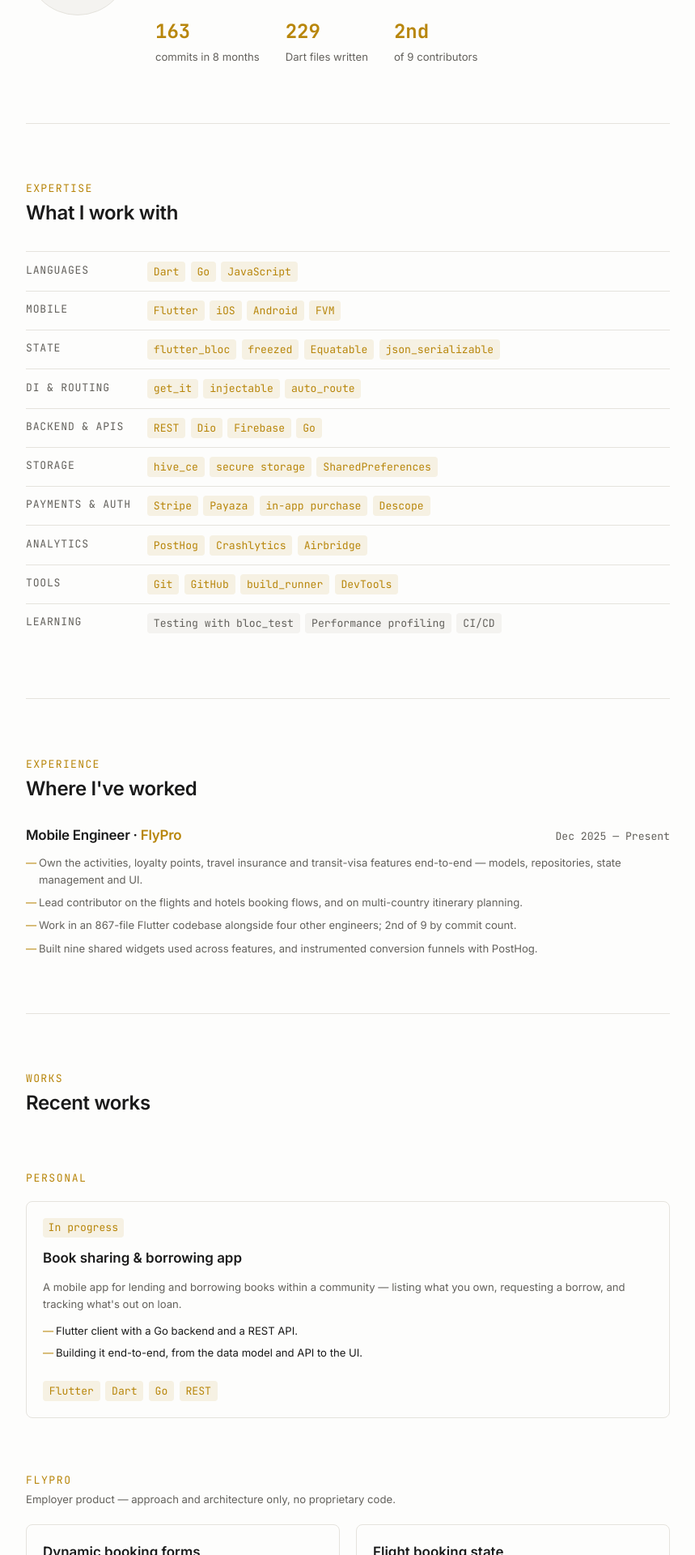
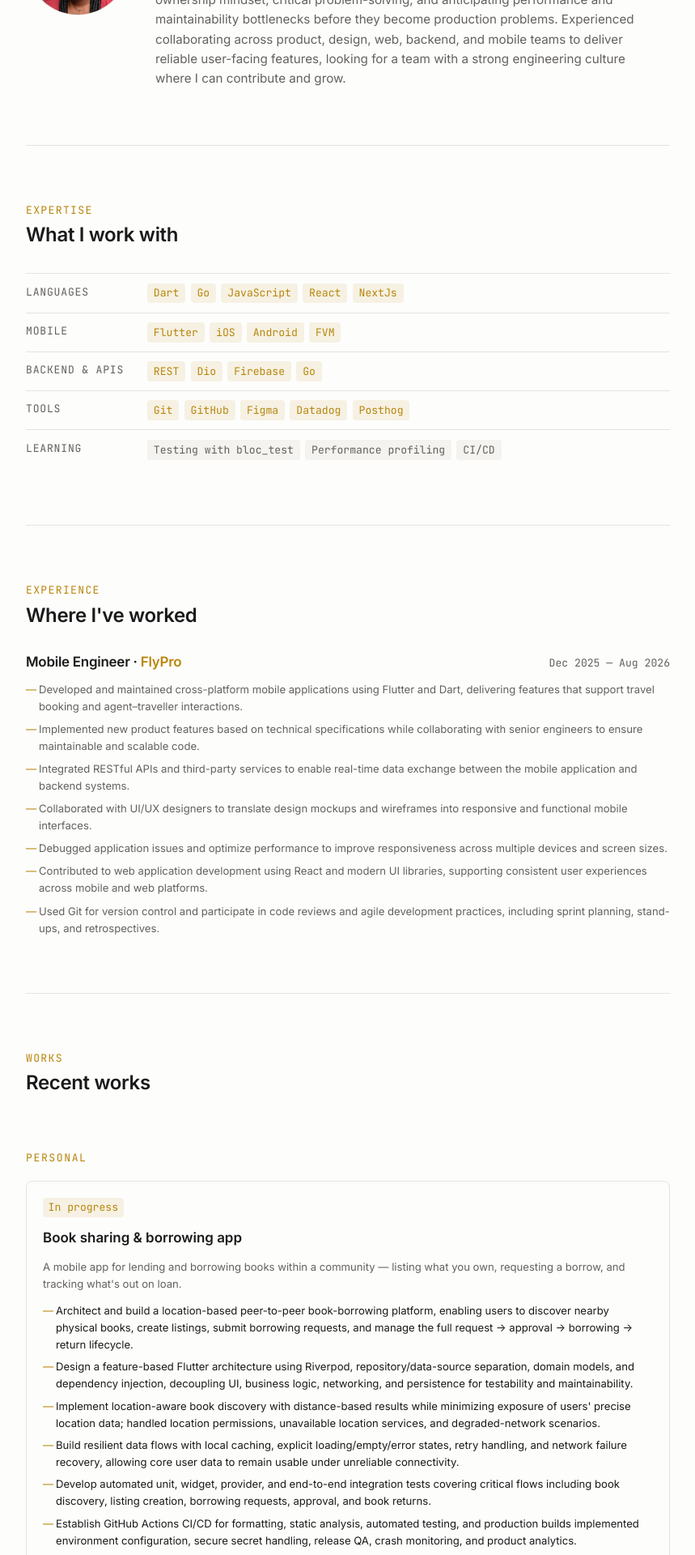
Before and after one commit to Soph-iee/My-portfolio, a React (Vite) app: page / in a window 1280 px wide. Shown: the part 880-2800 px from the top of the page at 81% size, without its empty margins (210-1069 px from the left). Built offline with nearby package versions, Linux system fonts and the light colour scheme.

Commit message:
Refactor code structure for improved readability and maintainability

```diff
--- a/src/App.jsx
+++ b/src/App.jsx
@@ -4,7 +4,6 @@
 import Stack from "./components/Stack";
 import Experience from "./components/Experience";
 import Works from "./components/Works";
-import HowIWork from "./components/HowIWork";
 import Contact from "./components/Contact";
 import Footer from "./components/Footer";
 
@@ -18,7 +17,6 @@
         <Stack />
         <Experience />
         <Works />
-        <HowIWork />
         <Contact />
       </main>
       <Footer />
--- a/src/components/About.jsx
+++ b/src/components/About.jsx
@@ -1,6 +1,5 @@
 import Section from "./Section";
 import profile from "../data/profile";
-import metrics from "../data/metrics";
 
 export default function About() {
   return (
@@ -16,14 +15,6 @@
 
         <div>
           <p className="about-body">{profile.about}</p>
-          <ul className="metrics">
-            {metrics.map((m) => (
-              <li key={m.label}>
-                <span className="metric-value">{m.value}</span>
-                <span className="metric-label">{m.label}</span>
-              </li>
-            ))}
-          </ul>
         </div>
       </div>
     </Section>
--- a/src/components/HowIWork.jsx
+++ /dev/null
@@ -1,22 +0,0 @@
-import Section from "./Section";
-import principles, { aiNote } from "../data/principles";
-
-export default function HowIWork() {
-  return (
-    <Section id="how-i-work" eyebrow="How I work" heading="Habits">
-      <ul className="principles">
-        {principles.map((p) => (
-          <li key={p.title}>
-            <h3>{p.title}</h3>
-            <p>{p.body}</p>
-          </li>
-        ))}
-      </ul>
-
-      <aside className="ai-note">
-        <h3>{aiNote.title}</h3>
-        <p>{aiNote.body}</p>
-      </aside>
-    </Section>
-  );
-}
--- a/src/data/experience.js
+++ b/src/data/experience.js
@@ -2,12 +2,15 @@
   {
     role: "Mobile Engineer",
     company: "FlyPro",
-    period: "Dec 2025 — Present",
+    period: "Dec 2025 — Aug 2026",
     points: [
-      "Own the activities, loyalty points, travel insurance and transit-visa features end-to-end — models, repositories, state management and UI.",
-      "Lead contributor on the flights and hotels booking flows, and on multi-country itinerary planning.",
-      "Work in an 867-file Flutter codebase alongside four other engineers; 2nd of 9 by commit count.",
-      "Built nine shared widgets used across features, and instrumented conversion funnels with PostHog.",
+      "Developed and maintained cross-platform mobile applications using Flutter and Dart, delivering features that support travel booking and agent–traveller interactions.",
+      "Implemented new product features based on technical specifications while collaborating with senior engineers to ensure maintainable and scalable code.",
+      "Integrated RESTful APIs and third-party services to enable real-time data exchange between the mobile application and backend systems.",
+      "Collaborated with UI/UX designers to translate design mockups and wireframes into responsive and functional mobile interfaces.",
+      "Debugged application issues and optimize performance to improve responsiveness across multiple devices and screen sizes.",
+      "Contributed to web application development using React and modern UI libraries, supporting consistent user experiences across mobile and web platforms.",
+      "Used Git for version control and participate in code reviews and agile development practices, including sprint planning, stand-ups, and retrospectives. ",
     ],
   },
 ];
--- a/src/data/metrics.js
+++ /dev/null
@@ -1,7 +0,0 @@
-const metrics = [
-  { value: "163", label: "commits in 8 months" },
-  { value: "229", label: "Dart files written" },
-  { value: "2nd", label: "of 9 contributors" },
-];
-
-export default metrics;
--- a/src/data/profile.js
+++ b/src/data/profile.js
@@ -6,8 +6,8 @@
   role: "Mobile Engineer",
   headline: "I build mobile applications with Flutter.",
   about:
-    "I'm a mobile engineer working mainly in Flutter and Dart. At FlyPro I build booking and payment flows for a production travel app on iOS and Android — mostly multi-step checkout against third-party APIs. Outside work I'm building a book sharing and borrowing app with a Go backend.",
-  photo: null,
+    "Mobile Engineer with production experience building and shipping consumer-facing applications with Flutter and Dart. Strong track record of taking complex, ambiguous mobile problems from requirements to production, including end-to-end third-partyintegrations and performance optimization. Known for a strong ownership mindset, critical problem-solving, and anticipating performance and maintainability bottlenecks before they become production problems. Experienced collaborating across product, design, web, backend, and mobile teams to deliver reliable user-facing features, looking for a team with a strong engineering culture where I can contribute and grow.",
+  photo: "/bopeyemi.jpeg",
   initials: "BO",
   email: "iyanuopeyemii@gmail.com",
   cv: "/Blessing-Opeyemi-CV.pdf",
--- a/src/data/projects.js
+++ b/src/data/projects.js
@@ -7,93 +7,18 @@
     blurb:
       "A mobile app for lending and borrowing books within a community — listing what you own, requesting a borrow, and tracking what's out on loan.",
     points: [
-      "Flutter client with a Go backend and a REST API.",
-      "Building it end-to-end, from the data model and API to the UI.",
+      "Architect and build a location-based peer-to-peer book-borrowing platform, enabling users to discover nearby physical books, create listings, submit borrowing requests, and manage the full request → approval → borrowing → return lifecycle.",
+      "Design a feature-based Flutter architecture using Riverpod, repository/data-source separation, domain models, and dependency injection, decoupling UI, business logic, networking, and persistence for testability and maintainability.",
+      "Implement location-aware book discovery with distance-based results while minimizing exposure of users' precise location data; handled location permissions, unavailable location services, and degraded-network scenarios.",
+      "Build resilient data flows with local caching, explicit loading/empty/error states, retry handling, and network failure recovery, allowing core user data to remain usable under unreliable connectivity.",
+      "Develop automated unit, widget, provider, and end-to-end integration tests covering critical flows including book discovery, listing creation, borrowing requests, approval, and book returns.",
+      "Establish GitHub Actions CI/CD for formatting, static analysis, automated testing, and production builds implemented environment configuration, secure secret handling, release QA, crash monitoring, and product analytics.",
+      "Profile and optimize application performance across network requests, image-heavy book listings, widget rebuilds and scrolling; documented architectural trade-offs, testing strategy, and production release decisions.",
     ],
-    tags: ["Flutter", "Dart", "Go", "REST"],
+    tags: ["Flutter", "Dart", "Supabase", "REST"],
     links: [], // TODO: add GitHub / demo links when ready
   },
-  {
-    id: "booking-forms",
-    title: "Dynamic booking forms",
-    kind: "work",
-    status: null,
-    blurb:
-      "Activity suppliers define their booking questions at runtime, and conditional fields cascade. A wrong answer gets the booking rejected after payment.",
-    points: [
-      "Put schema resolution in pure functions — no widgets, no BuildContext — so it's testable on its own.",
-      "Built the trigger-to-reveal index once at load instead of searching per question.",
-      "Chose a static map over a generic rule engine: it fails at compile time, not at payment.",
-    ],
-    tags: ["Flutter", "Dart", "Third-party API"],
-    links: [],
-  },
-  {
-    id: "flight-booking",
-    title: "Flight booking state",
-    kind: "work",
-    status: null,
-    blurb:
-      "Ten screens where every step depends on server-issued IDs from the step before, and the user can back out at any point.",
-    points: [
-      "One bloc owns the whole transaction, so any screen can be entered with just its route args.",
-      "Modelled selections as Equatable value objects instead of loose maps.",
-      "Rejected per-screen blocs — they'd need prop-drilling or a re-fetch that risks re-pricing mid-booking.",
-    ],
-    tags: ["flutter_bloc", "State design"],
-    links: [],
-  },
-  {
-    id: "async-job",
-    title: "Async job lifecycle",
-    kind: "work",
-    status: null,
-    blurb:
-      "Transit visa checks run as a start-job / poll-for-result API rather than a normal request/response.",
-    points: [
-      "Used four state fields instead of one isLoading — each maps to a different recovery path.",
-      "A boolean can't tell 'never started' from 'lost the reference' from 'finished, no result'.",
-    ],
-    tags: ["Async", "State design"],
-    links: [],
-  },
-  {
-    id: "insurance",
-    title: "Travel insurance checkout",
-    kind: "work",
-    status: null,
-    blurb:
-      "Insurance sells during flight booking but comes from a different provider with its own order and payment.",
-    points: [
-      "Kept it as a second, independent order so a failed insurance payment can't void a confirmed flight.",
-      "Fetched the form's dropdown options from the provider instead of hardcoding them.",
-    ],
-    tags: ["Payments", "Failure design"],
-    links: [],
-  },
-  {
-    id: "points",
-    title: "Loyalty points redemption",
-    kind: "work",
-    status: null,
-    blurb: "Points redeem across five checkouts owned by different blocs and different engineers.",
-    points: [
-      "One small bloc plus a droppable widget — payment blocs only ever learn the discounted total.",
-      "Avoided a shared base payment screen that would couple five independent checkouts.",
-    ],
-    tags: ["Composition", "flutter_bloc"],
-    links: [],
-  },
-  {
-    id: "itinerary-v2",
-    title: "Multi-country trip planner",
-    kind: "work",
-    status: null,
-    blurb: "The planner had to go multi-country while the new API contract was still changing.",
-    points: ["Shipped a parallel v2 alongside v1, so rollback was just not routing to it."],
-    tags: ["Migration", "Flutter"],
-    links: [],
-  },
+
 ];
 
 export default projects;
--- a/src/data/stack.js
+++ b/src/data/stack.js
@@ -1,15 +1,17 @@
 const stack = [
-  { group: "Languages", items: ["Dart", "Go", "JavaScript"] },
+  {
+    group: "Languages",
+    items: ["Dart", "Go", "JavaScript", "React", "NextJs"],
+  },
   { group: "Mobile", items: ["Flutter", "iOS", "Android", "FVM"] },
-  { group: "State", items: ["flutter_bloc", "freezed", "Equatable", "json_serializable"] },
-  { group: "DI & routing", items: ["get_it", "injectable", "auto_route"] },
   { group: "Backend & APIs", items: ["REST", "Dio", "Firebase", "Go"] },
-  { group: "Storage", items: ["hive_ce", "secure storage", "SharedPreferences"] },
-  { group: "Payments & auth", items: ["Stripe", "Payaza", "in-app purchase", "Descope"] },
-  { group: "Analytics", items: ["PostHog", "Crashlytics", "Airbridge"] },
-  { group: "Tools", items: ["Git", "GitHub", "build_runner", "DevTools"] },
+  { group: "Tools", items: ["Git", "GitHub", "Figma", "Datadog", "Posthog"] },
 ];
 
-export const learning = ["Testing with bloc_test", "Performance profiling", "CI/CD"];
+export const learning = [
+  "Testing with bloc_test",
+  "Performance profiling",
+  "CI/CD",
+];
 
 export default stack;
```
Also changed, not shown: src/styles/index.css (+11 -4 lines), public/bopeyemi.jpeg (added), 1 other file (tests, documents, lock files or other folders).
